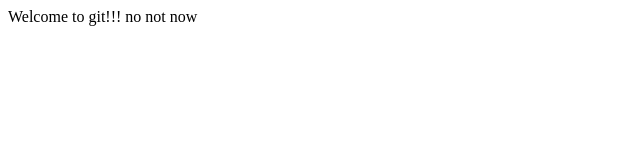
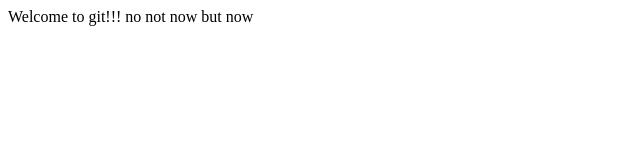
Before and after one commit to praneeth00007/gitt, a plain HTML site: page index.html in a window 1280 px wide. Shown: the full height of the page, 0-640 px from the left. Drawn offline with Linux system fonts and the light colour scheme.

Commit message:
added now process.txt

```diff
--- a/index.html
+++ b/index.html
@@ -7,6 +7,6 @@
 </head>
 <body>
     Welcome to git!!!
-    no not now
+    no not now but now
 </body>
 </html>
```
